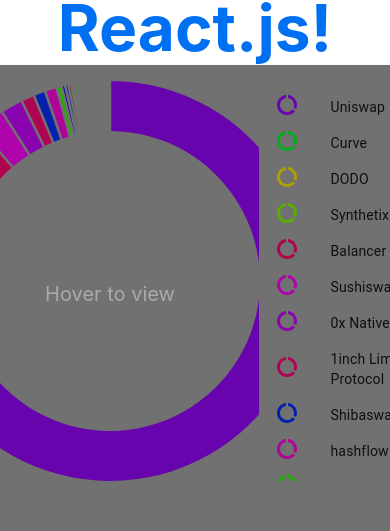
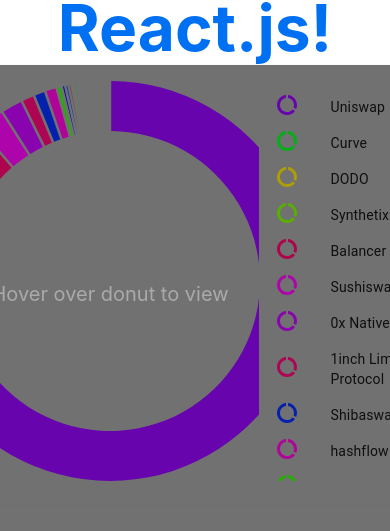
Before and after one commit to Dnouv/nc-dashboard, a Next.js app: page / in a window 390 px wide. Shown: the part 220-751 px from the top of the page. Built offline with nearby package versions, Linux system fonts and the light colour scheme.

Commit message:
Add responsive package

```diff
--- a/components/groupBar.tsx
+++ b/components/groupBar.tsx
@@ -7,19 +7,20 @@ import { scaleBand, scaleLinear, scaleOrdinal } from "@visx/scale";
 
 import { LegendOrdinal, LegendItem, LegendLabel } from "@visx/legend";
 import { Box, Card, CardContent, CardHeader } from "@mui/material";
+import ParentSize from "@visx/responsive/lib/components/ParentSize";
 
 interface InnerGraphData {
-  month: number,
-  usd_volume: number,
-  year: number
+  month: number;
+  usd_volume: number;
+  year: number;
 }
 
 export type BarGroupProps = {
-  gdata: [
-    data: InnerGraphData
-  ];
+  gdata: [data: InnerGraphData];
   margin?: { top: number; right: number; bottom: number; left: number };
   events?: boolean;
+  width?: number;
+  height?: number
 };
 
 const blue = "#aeeef8";
@@ -67,12 +68,14 @@ const preprocess = (gdata: any) => {
 
 export default function GroupBar({
   gdata,
+  width=500,
+  height=400,
   events = false,
   margin = defaultMargin,
 }: BarGroupProps) {
   // bounds
-  const width = 500;
-  const height = 400;
+  // const width = 500;
+  // const height = 400;
   const xMax = width - margin.left - margin.right;
   const yMax = height - margin.top - margin.bottom;
 
@@ -122,12 +125,19 @@ export default function GroupBar({
   tempScale.range([yMax, 0]);
 
   return width < 10 ? null : (
-    <Card style={{background: background}}>
+    <Card style={{ background: background }}>
       <CardContent>
         <Box>
             <svg width={width} height={height}>
 
-          <rect x={0} y={0} width={width} height={height} fill={background} />
+              <rect
+                x={0}
+                y={0}
+                width={width}
+                height={height}
+                fill={background}
+              />
+
               <Group top={margin.top} left={margin.left}>
                 <BarGroup
                   data={preProcData}
@@ -190,14 +200,13 @@ export default function GroupBar({
                 label="Total USD DEX Volume"
                 tickFormat={(cost: any) => cost / Math.pow(10, 9) + "B"}
               />
-
             </svg>
         </Box>
         <Box>
           <LegendDemo title="Index">
             <LegendOrdinal scale={colorScale}>
               {(labels) => (
-            <div style={{ display: 'flex', flexDirection: 'row' }}>
+                <div style={{ display: "flex", flexDirection: "row" }}>
                   {labels.map((label, i) => (
                     <LegendItem
                       key={`legend-quantile-${i}`}
@@ -207,7 +216,11 @@ export default function GroupBar({
                       }}
                     >
                       <svg width={legendGlyphSize} height={legendGlyphSize}>
-                    <rect fill={label.value} width={legendGlyphSize} height={legendGlyphSize} />
+                        <rect
+                          fill={label.value}
+                          width={legendGlyphSize}
+                          height={legendGlyphSize}
+                        />
                       </svg>
                       <LegendLabel align="left" margin="0 0 0 4px">
                         {label.text}
@@ -224,7 +237,13 @@ export default function GroupBar({
   );
 }
 
-function LegendDemo({ title, children }: { title: string; children: React.ReactNode }) {
+function LegendDemo({
+  title,
+  children,
+}: {
+  title: string;
+  children: React.ReactNode;
+}) {
   return (
     <div className="legend">
       <div className="title">{title}</div>
--- a/components/pieGraph.tsx
+++ b/components/pieGraph.tsx
@@ -96,7 +96,7 @@ export default function Home({ pieData }: PieDataProps) {
             ) : (
               <>
                 <Text textAnchor="middle" fill="#aaa" fontSize={20} dy={20}>
-                  {`Hover to view`}
+                  {`Hover over donut to view`}
                 </Text>
               </>
             )}
--- a/package.json
+++ b/package.json
@@ -19,6 +19,7 @@
     "@visx/group": "^2.10.0",
     "@visx/legend": "^2.10.0",
     "@visx/mock-data": "^2.1.2",
+    "@visx/responsive": "^2.10.0",
     "@visx/scale": "^2.2.2",
     "@visx/shape": "^2.12.2",
     "@visx/text": "^2.12.2",
--- a/pages/index.tsx
+++ b/pages/index.tsx
@@ -7,6 +7,7 @@ import codd from "../data/component1.json";
 import Example from "../components/pieGraph";
 import axios from "axios"
 import GroupBar from "../components/groupBar";
+import ParentSize from "@visx/responsive/lib/components/ParentSize";
 
 const Home: NextPage = ({ pieData, groupBarData }) => {
   // console.log("cdlnc", c1);
@@ -23,8 +24,8 @@ const Home: NextPage = ({ pieData, groupBarData }) => {
           Welcome to <a href="https://nextjs.org">React.js!</a>
         </h1>
         <div>
-          {" "}
           <Example pieData={pieData.c2} />
+          {/* <ParentSize>{({ width, height }) => <GroupBar gdata={groupBarData.c3} width={width} height={height} />}</ParentSize> */}
           <GroupBar gdata={groupBarData.c3} />
         </div>
       </main>
```
Also changed, not shown: 2 other files (tests, documents, lock files or other folders). Lines whose indentation alone changed are shown as unchanged.
